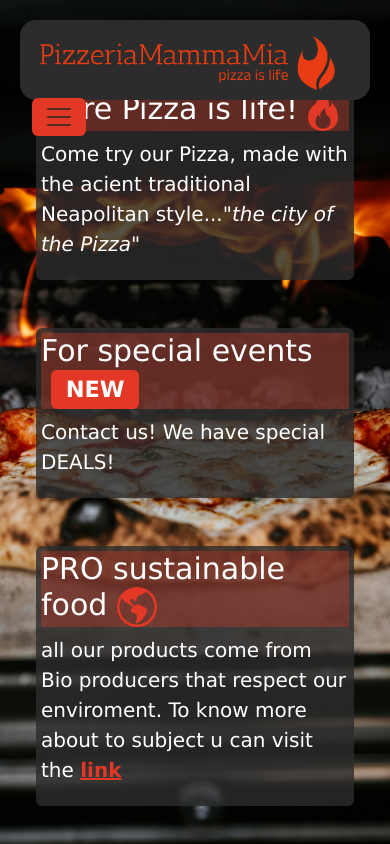
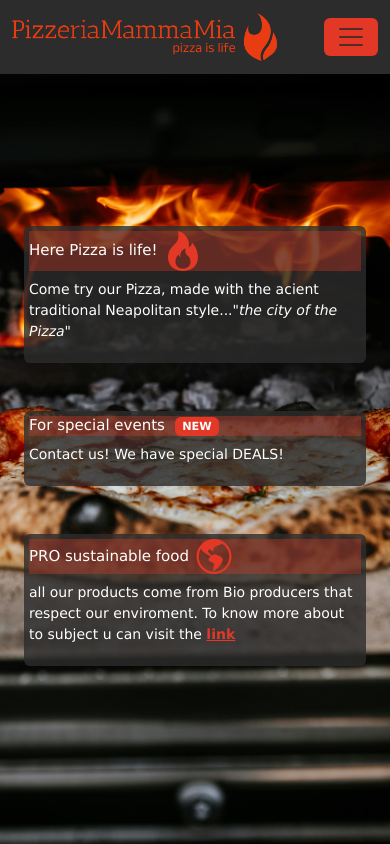
Before and after one commit to leofountas/restaurant-css-framework, a plain HTML site: page index.html in a window 390 px wide. Drawn offline with nearby package versions, Linux system fonts and the light colour scheme.

Commit message:
adjusting mobile responsive

```diff
--- a/index.html
+++ b/index.html
@@ -9,9 +9,9 @@
   </head>
   <body>
     <nav class="navbar navbar-expand-lg  fixed-top">
-      <div class="container-fluid">
-        <a class="navbar-brand p-2" href="#">
-          <img src="images\pizzeriamammamia-high-resolution-logo-transparent.webp"alt="logo"style="width: 300px"/>
+      <div class="container">
+        <a class="navbar-brand" href="#">
+          <img src="images\pizzeriamammamia-high-resolution-logo-transparent.webp"alt="logo"style="width: 270px"/>
         </a>
         <button
           class="navbar-toggler"
@@ -38,9 +38,7 @@
           <div class="offcanvas-body">
             <ul class="navbar-nav justify-content-center flex-grow-1 pe-3">
               <li class="nav-item">
-                <a class="nav-link mx-lg-4" aria-current="page" href="#"
-                  >Home</a
-                >
+                <a class="nav-link mx-lg-4" aria-current="page" href="#">Home</a>
               </li>
               <li class="nav-item">
                 <a class="nav-link mx-lg-4" href="#">Menu</a>
@@ -61,8 +59,8 @@
     </nav>
     <section class="maincontent">
         <div class="container d-flex flex-wrap align-items-center justify-content-center">
-            <div class="row g-5 column-gap-5">
-                <div class="col-12">
+            <div class="row gy-sm-5 gy-5">
+                <div class="col-md-9 col-auto">
                     <div class="rounded">
                         <h1>Here Pizza is life!<svg xmlns="http://www.w3.org/2000/svg" width="50" height="40" fill="currentColor" class="bi bi-fire" viewBox="0 0 16 16"><path d="M8 16c3.314 0 6-2 6-5.5 0-1.5-.5-4-2.5-6 .25 1.5-1.25 2-1.25 2C11 4 9 .5 6 0c.357 2 .5 4-2 6-1.25 1-2 2.729-2 4.5C2 14 4.686 16 8 16m0-1c-1.657 0-3-1-3-2.75 0-.75.25-2 1.25-3C6.125 10 7 10.5 7 10.5c-.375-1.25.5-3.25 2-3.5-.179 1-.25 2 1 3 .625.5 1 1.364 1 2.25C11 14 9.657 15 8 15"/></svg></h1>
                         <p>Come try our Pizza, made with the acient traditional Neapolitan style...<em>"the city of the Pizza"</em></p>
@@ -74,9 +72,9 @@
                         <p>Contact us! We have special DEALS!</p>
                     </div>
                 </div>
-                <div class="col-md-7 col-12">
+                <div class="col-md-8 col-12">
                     <div class="rounded">
-                        <h1>PRO sustainable food <svg xmlns="http://www.w3.org/2000/svg" width="40" height="40" fill="currentColor" class="bi bi-globe-americas" viewBox="0 0 16 16"><path d="M8 0a8 8 0 1 0 0 16A8 8 0 0 0 8 0M2.04 4.326c.325 1.329 2.532 2.54 3.717 3.19.48.263.793.434.743.484q-.121.12-.242.234c-.416.396-.787.749-.758 1.266.035.634.618.824 1.214 1.017.577.188 1.168.38 1.286.983.082.417-.075.988-.22 1.52-.215.782-.406 1.48.22 1.48 1.5-.5 3.798-3.186 4-5 .138-1.243-2-2-3.5-2.5-.478-.16-.755.081-.99.284-.172.15-.322.279-.51.216-.445-.148-2.5-2-1.5-2.5.78-.39.952-.171 1.227.182.078.099.163.208.273.318.609.304.662-.132.723-.633.039-.322.081-.671.277-.867.434-.434 1.265-.791 2.028-1.12.712-.306 1.365-.587 1.579-.88A7 7 0 1 1 2.04 4.327Z"/></svg></h1>
+                        <h1>PRO sustainable food <svg xmlns="http://www.w3.org/2000/svg" width="40" height="35" fill="currentColor" class="bi bi-globe-americas" viewBox="0 0 16 16"><path d="M8 0a8 8 0 1 0 0 16A8 8 0 0 0 8 0M2.04 4.326c.325 1.329 2.532 2.54 3.717 3.19.48.263.793.434.743.484q-.121.12-.242.234c-.416.396-.787.749-.758 1.266.035.634.618.824 1.214 1.017.577.188 1.168.38 1.286.983.082.417-.075.988-.22 1.52-.215.782-.406 1.48.22 1.48 1.5-.5 3.798-3.186 4-5 .138-1.243-2-2-3.5-2.5-.478-.16-.755.081-.99.284-.172.15-.322.279-.51.216-.445-.148-2.5-2-1.5-2.5.78-.39.952-.171 1.227.182.078.099.163.208.273.318.609.304.662-.132.723-.633.039-.322.081-.671.277-.867.434-.434 1.265-.791 2.028-1.12.712-.306 1.365-.587 1.579-.88A7 7 0 1 1 2.04 4.327Z"/></svg></h1>
                         <p>all our products come from Bio producers that respect our enviroment. To know more about to subject u can visit the <a href="https://www.un.org/en/observances/sustainable-gastronomy-day" target="_blank">link</a></p>
                     </div>
                 </div>
--- a/style.css
+++ b/style.css
@@ -5,7 +5,7 @@
 .navbar {
     background-color: rgb(44, 44, 44);
     height: 80px;
-    margin: 20px;
+    margin: 10px;
     border-radius: 16px;
 }
 
@@ -88,3 +88,28 @@ svg {
     color:white;
     background-color: rgb(227, 56, 37);
 }
+
+
+@media (max-width: 500px) {
+    p {
+        font-size: 14px;
+    }
+
+    .rounded h1, h2 {
+        font-size: 15px;
+    }
+
+    .container.row {
+        padding-top: 200px;
+    }
+
+    .navbar {
+        margin: 0;
+        height: fit-content;
+        border-radius: 0;
+    }
+
+    .container .navbar-brand {
+        margin-right: 0;
+    }
+}
```
